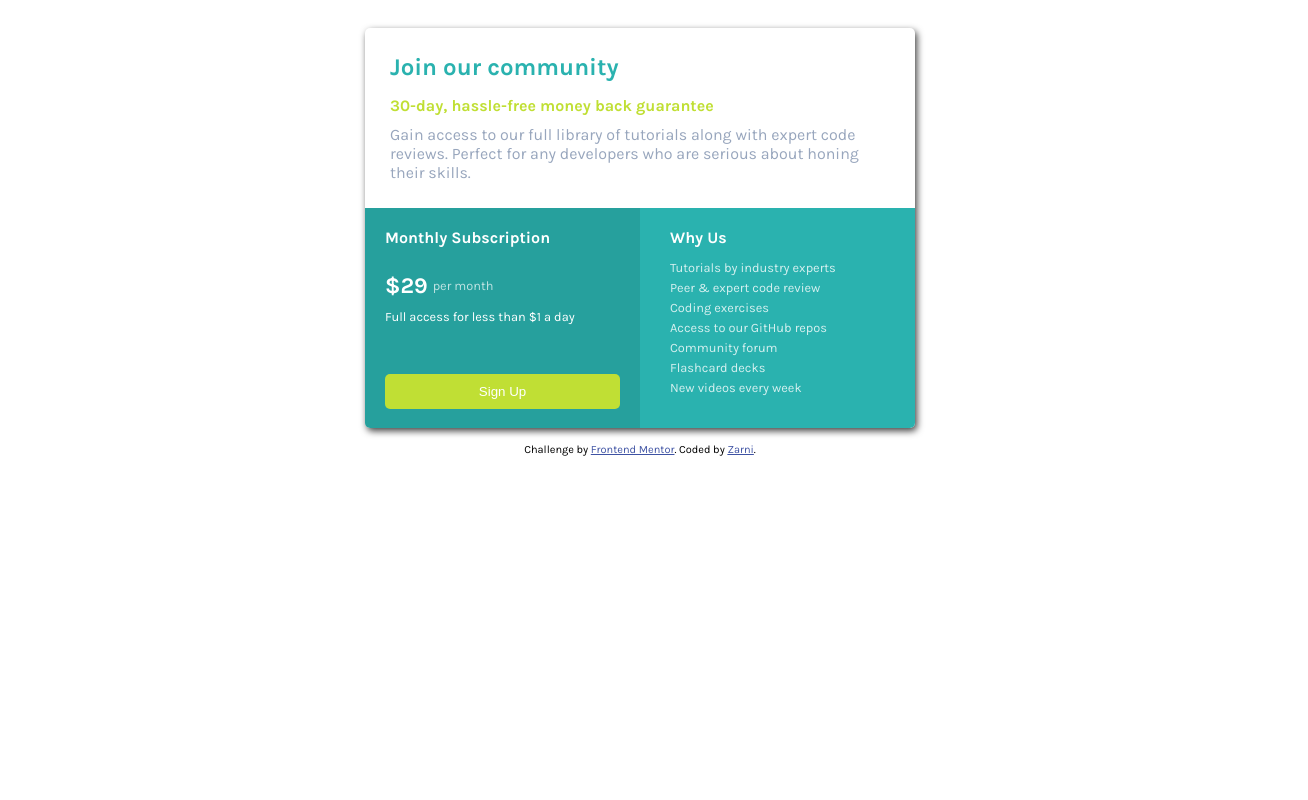
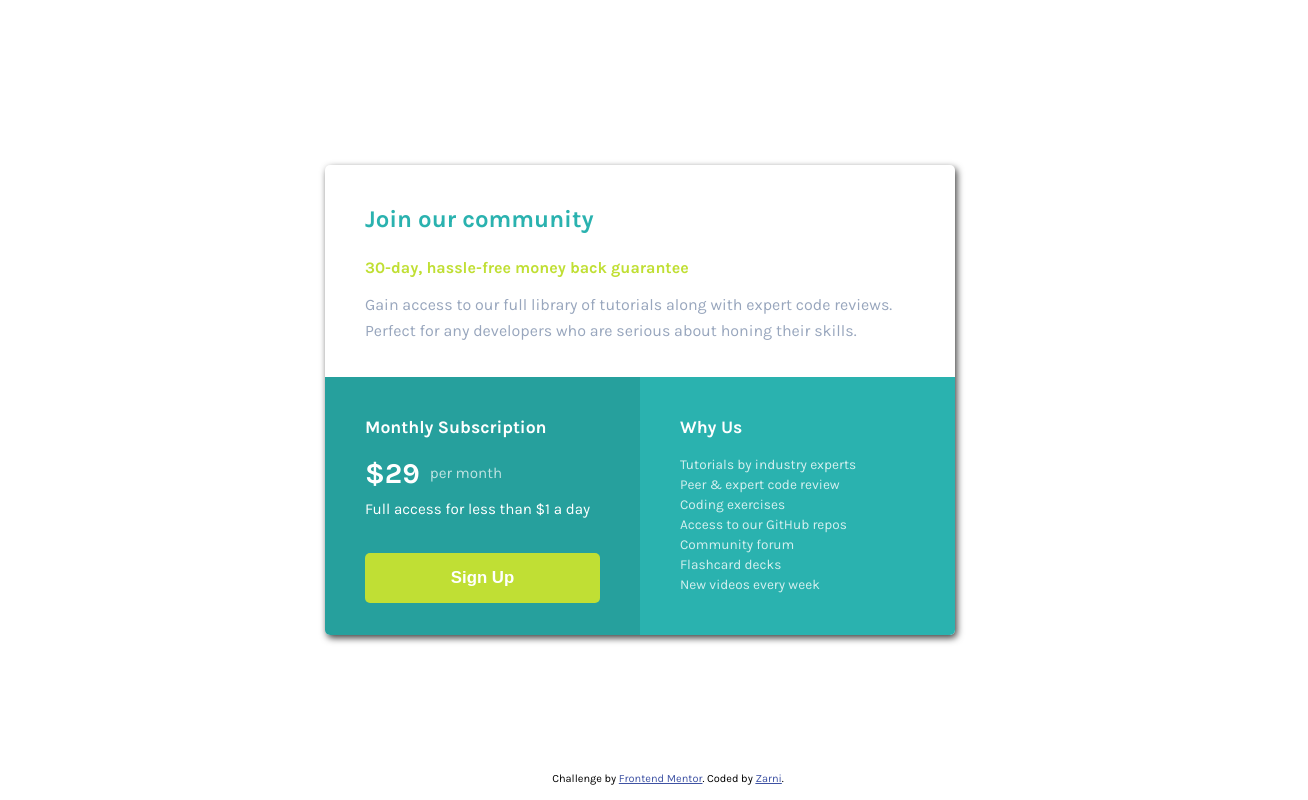
Before and after one commit to cartaplassa/single-price-grid-component, a plain HTML site: page index.html in a window 1280 px wide. Shown: the whole page, 1308 px wide, since content can reach past the window. Drawn offline with Linux system fonts and the light colour scheme.

Commit message:
Small polishes

```diff
--- a/style.css
+++ b/style.css
@@ -20,28 +20,29 @@ h2, h4, p {
     box-shadow: 2px 3px 7px 0px rgba(0,0,0,0.75);
     border-radius: 5px;
     overflow: hidden;
-    margin: auto;
     margin-bottom: 15px;
 }
 
 #N {
     width: 100%;
     height: 45%;
-    padding: 25px;
+    padding: 40px;
 }
 
 #N h2 {
     color: #2ab2af;
-    margin-bottom: 15px;
+    margin-bottom: 25px;
 }
 
 #N h4 {
     color: #c0df34;
-    margin-bottom: 10px;
+    margin-bottom: 15px;
 }
 
 #N p {
     color: #98a6bd;
+    margin-bottom: 5px;
+    line-height: 1.6;
 }
 
 #S {
@@ -55,34 +56,31 @@ h2, h4, p {
 #SW {
     height: 100%;
     background-color: #26a09d;
-    padding: 20px;
+    padding: 40px;
     flex-basis: 50%;
 }
 
 #SE {
     height: 100%;
     background-color: #2ab2af;
-    padding: 20px;
+    padding: 40px;
     flex-basis: 50%;
 }
 
 #SW h4 {
-    margin-bottom: 25px;
-}
-
-#price-amount, #per-month {
-    display: inline-block;
+    font-size: 1.1rem;
+    margin-bottom: 20px;
 }
 
 #price-amount {
     font-weight: 700;
-    font-size: 1.4rem;
+    font-size: 1.8rem;
 }
 
 #per-month {
-    font-size: 0.8rem;
+    font-size: 0.95rem;
     opacity: 0.7;
-    margin-left: 5px;
+    margin-left: 10px;
 }
 
 #price-cont {
@@ -92,21 +90,19 @@ h2, h4, p {
 }
 
 #SW p {
-    font-size: 0.8rem;
-    margin-bottom: 50px;
-}
-
-#SE > * {
-    margin-left: 10px;
+    font-size: 0.95rem;
+    margin-bottom: 35px;
 }
 
 #sign-up {
     color: white;
     background-color: #c0df34;
     border: none;
-    padding: 10px;
+    padding: 15px;
     width: 100%;
     border-radius: 5px;
+    font-weight: 700;
+    font-size: 1.05rem;
 }
 
 #sign-up:hover {
@@ -115,21 +111,38 @@ h2, h4, p {
     transform: scale(1.02);
 }
 
+#SE h4 {
+    font-size: 1.1rem;
+    margin-bottom: 20px;
+}
+
 ul {
     padding: 0;
     list-style: none;
-    font-size: 0.8rem;
     opacity: 0.8;
 }
 
 li {
     margin-top: 5px;
+    font-size: 0.85rem;
 }
 
-@media (min-width: 610px) {
+@media (min-width: 685px) {
     #card {
-        width: 550px;
-        height: 400px;
+        width: 630px;
+        height: 470px;
+        position: absolute;
+        top: 50%;
+        left: 50%;
+        margin-top: -235px;
+        margin-left: -315px;
+    }
+
+    footer {
+        position: absolute;
+        bottom: 0;
+        width: 100%;
+        margin-bottom: 15px;
     }
 
     #S {
```
